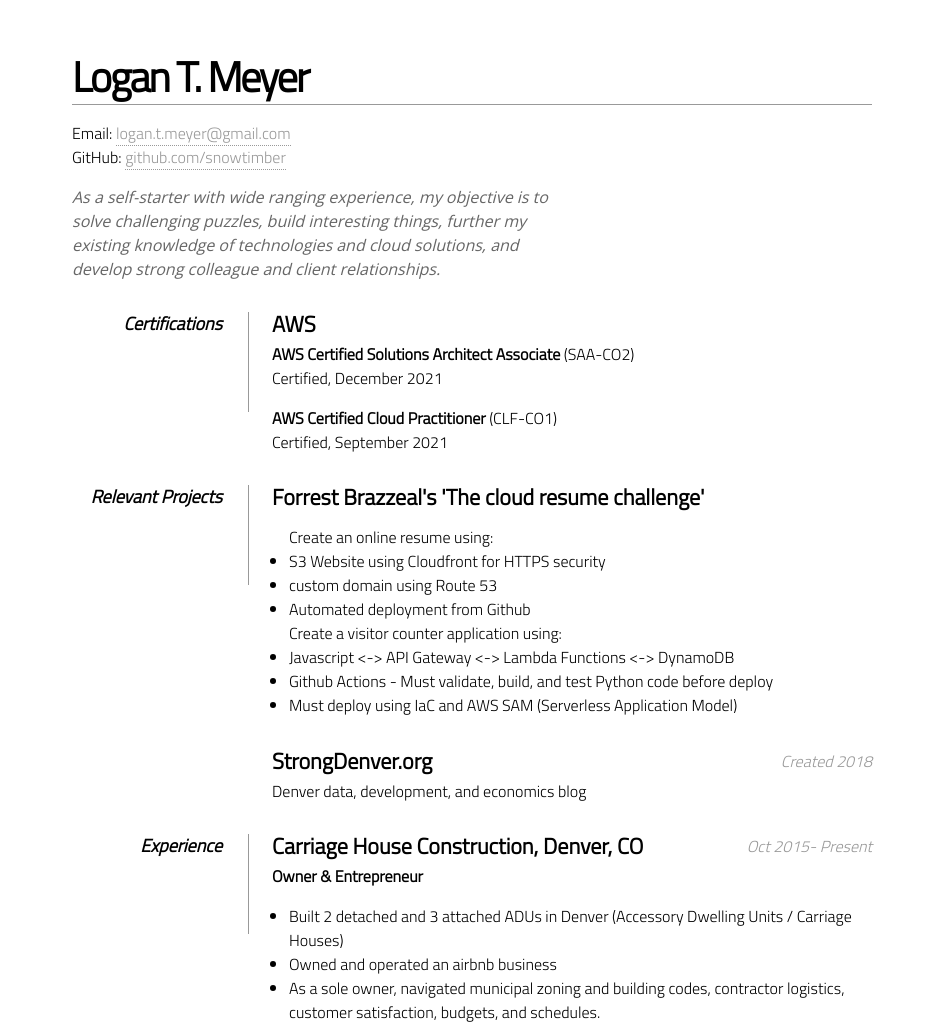
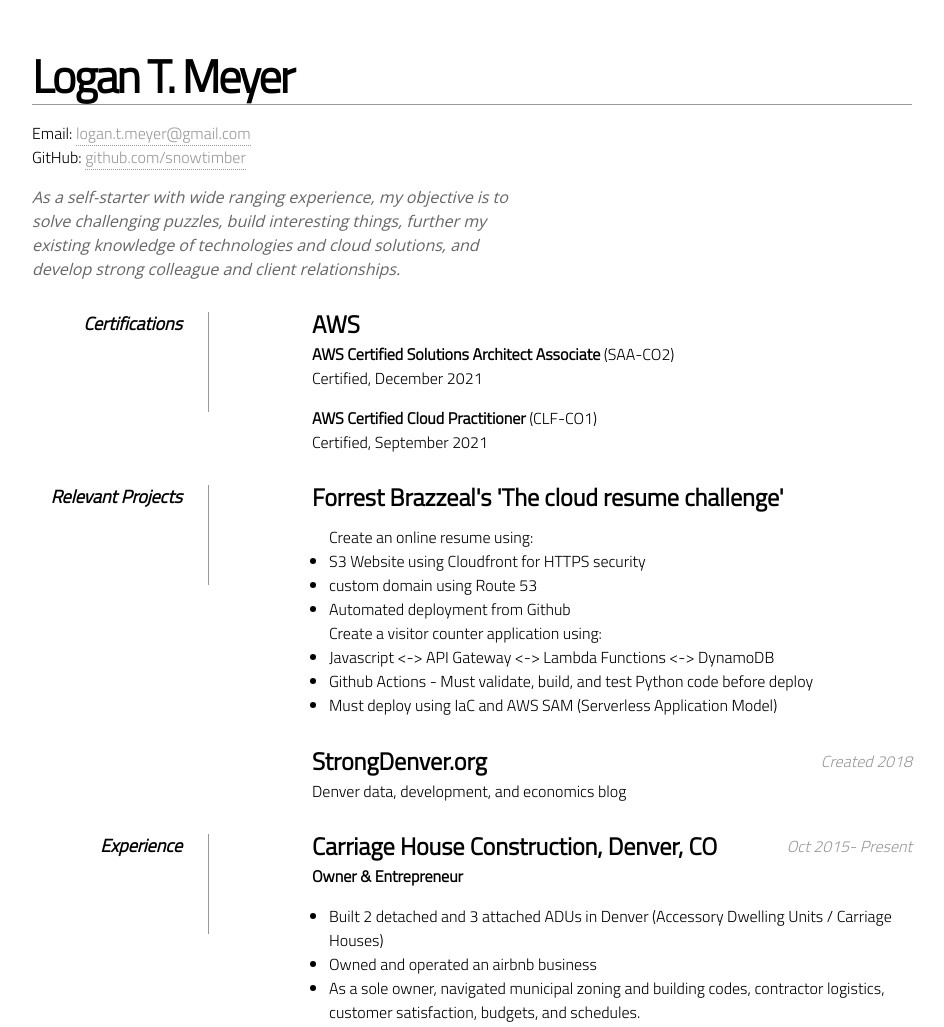
Before and after one commit to MooseEagleShark/LoganTMeyerResume, a plain HTML site: page index.html in a window 1280 px wide. Shown: the top 1027 px of the page, without its empty margins (168-1112 px from the left). Drawn offline with nearby package versions, Linux system fonts and the light colour scheme.

Commit message:
make bigger

```diff
--- a/index.html
+++ b/index.html
@@ -24,12 +24,13 @@
        body {
          font-family: 'Titillium Web', sans-serif;
          line-height: 24px;
+         font-size: 16px;
        }
        .clear {
          clear: both;
        }
        #page-wrap {
-         width: 800px;
+         width: 880px;
          margin: 40px auto 60px;
        }
        #pic {
@@ -39,13 +40,13 @@
        h1 {
          margin: 0 0 16px 0;
          padding: 0 0 16px 0;
-         font-size: 42px;
+         font-size: 46px;
          font-weight: bold;
          letter-spacing: -2px;
          border-bottom: 1px solid #999;
        }
        h2 {
-         font-size: 22px;
+         font-size: 24px;
          margin: 0 0 6px 0;
          position: relative;
        }
```
